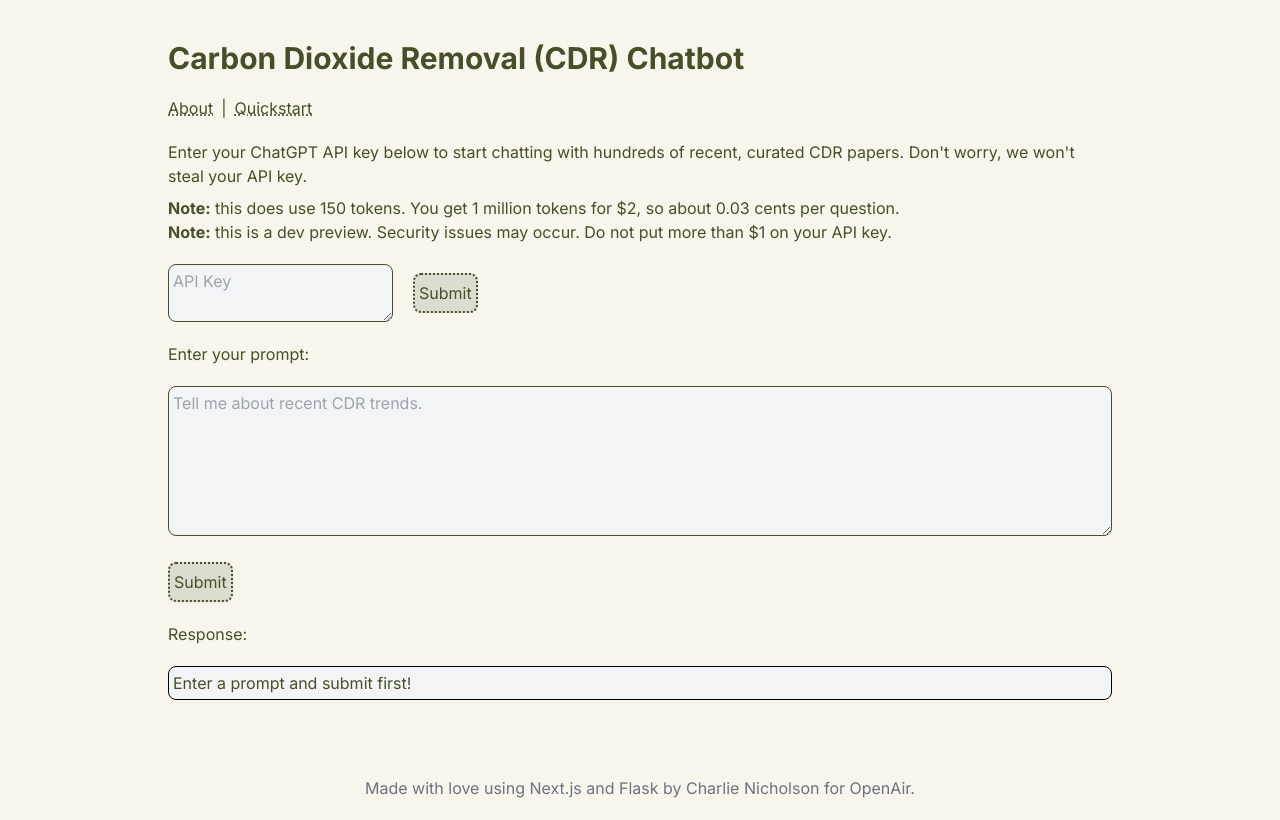
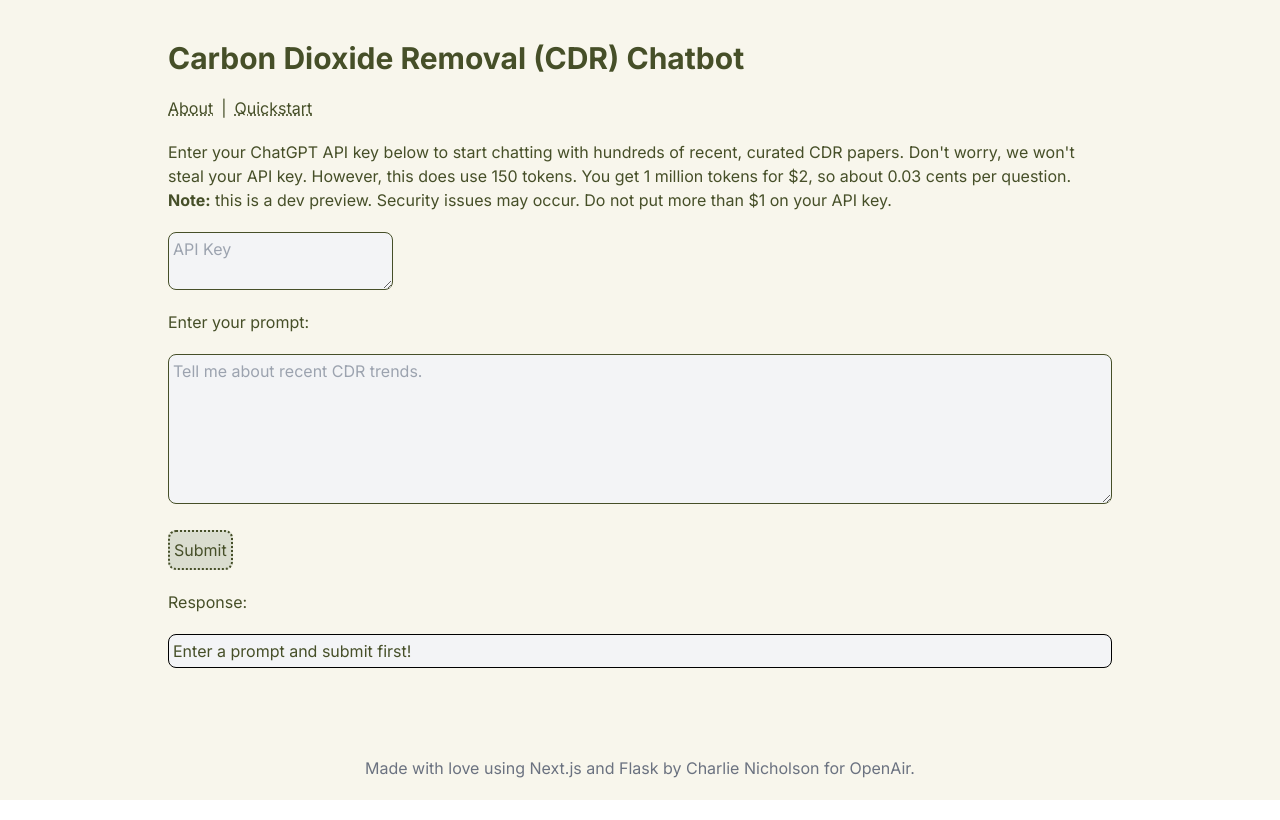
Before and after one commit to crnicholson/cdr-rag-frontend, a Next.js app: page / in a window 1280 px wide. Built offline with nearby package versions, Linux system fonts and the light colour scheme.

Commit message:
potential security fix

```diff
--- a/app/page.tsx
+++ b/app/page.tsx
@@ -6,21 +6,21 @@ export default function Home() {
   const [message, setMessage] = useState('');
   const [key, setKey] = useState('');
 
-  const updateKey = async (message: string) => {
-    const response = await fetch('https://cdr.cnicholson.hackclub.app/api/send-key', {
-      method: 'POST',
-      headers: {
-        'Content-Type': 'application/json',
-      },
-      body: JSON.stringify({ message }),
-    });
+  // const updateKey = async (message: string) => {
+  //   const response = await fetch('https://cdr.cnicholson.hackclub.app/api/send-key', {
+  //     method: 'POST',
+  //     headers: {
+  //       'Content-Type': 'application/json',
+  //     },
+  //     body: JSON.stringify({ message }),
+  //   });
 
-    if (response.ok) {
-      console.log('API key sent successfully!');
-    } else {
-      console.error('Error sending API key:', response.statusText);
-    }
-  }
+  //   if (response.ok) {
+  //     console.log('API key sent successfully!');
+  //   } else {
+  //     console.error('Error sending API key:', response.statusText);
+  //   }
+  // }
 
   const sendMessage = async (message: string) => {
     const response = await fetch('https://cdr.cnicholson.hackclub.app/api/send-message', {
@@ -28,7 +28,7 @@ export default function Home() {
       headers: {
         'Content-Type': 'application/json',
       },
-      body: JSON.stringify({ message }),
+      body: JSON.stringify({ message, key }),
     });
 
     if (response.ok) {
@@ -53,12 +53,11 @@ export default function Home() {
               <p className="mr-2">|</p>
               <a href="/quickstart" className="hover:text-[#606c38ea] underline decoration-dotted mr-2">Quickstart</a>
             </div>
-            <p className="mt-5">Enter your ChatGPT API key below to start chatting with hundreds of recent, curated CDR papers. Don{"'"}t worry, we won{"'"}t steal your API key.</p>
-            <p className="mt-2"><b>Note:</b> this does use 150 tokens. You get 1 million tokens for $2, so about 0.03 cents per question.</p>
+            <p className="mt-5">Enter your ChatGPT API key below to start chatting with hundreds of recent, curated CDR papers. Don{"'"}t worry, we won{"'"}t steal your API key. However, this does use 150 tokens. You get 1 million tokens for $2, so about 0.03 cents per question.</p>
             <p className=""><b>Note:</b> this is a dev preview. Security issues may occur. Do not put more than $1 on your API key.</p>
             <div className="flex flex-row my-5 items-center">
               <textarea className="h-min p-1 mr-5 border-[#464f28] border-[1px] rounded-lg bg-gray-100" onChange={e => setKey(e.target.value)} placeholder="API Key" />
-              <button className="p-1 h-10 border-[#464f28] border-dotted border-[2px] hover:bg-[#c0c6aaea] rounded-lg bg-[#d1d6c7c6]" onClick={() => updateKey(key)}>Submit</button>
+              {/* <button className="p-1 h-10 border-[#464f28] border-dotted border-[2px] hover:bg-[#c0c6aaea] rounded-lg bg-[#d1d6c7c6]" onClick={() => updateKey(key)}>Submit</button> */}
             </div>
             <p>Enter your prompt:</p>
             <textarea className="p-1 h-[150px] mr-5 my-5 border-[#464f28] border-[1px] rounded-lg bg-gray-100 w-full" value={message} onChange={e => setMessage(e.target.value)} placeholder="Tell me about recent CDR trends." />
```
